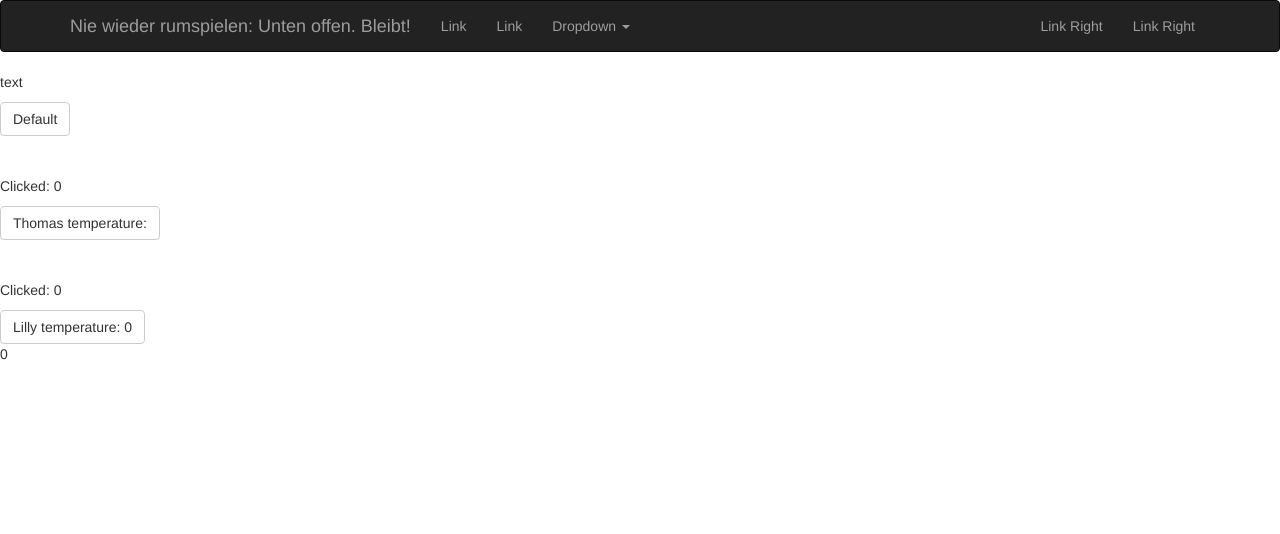
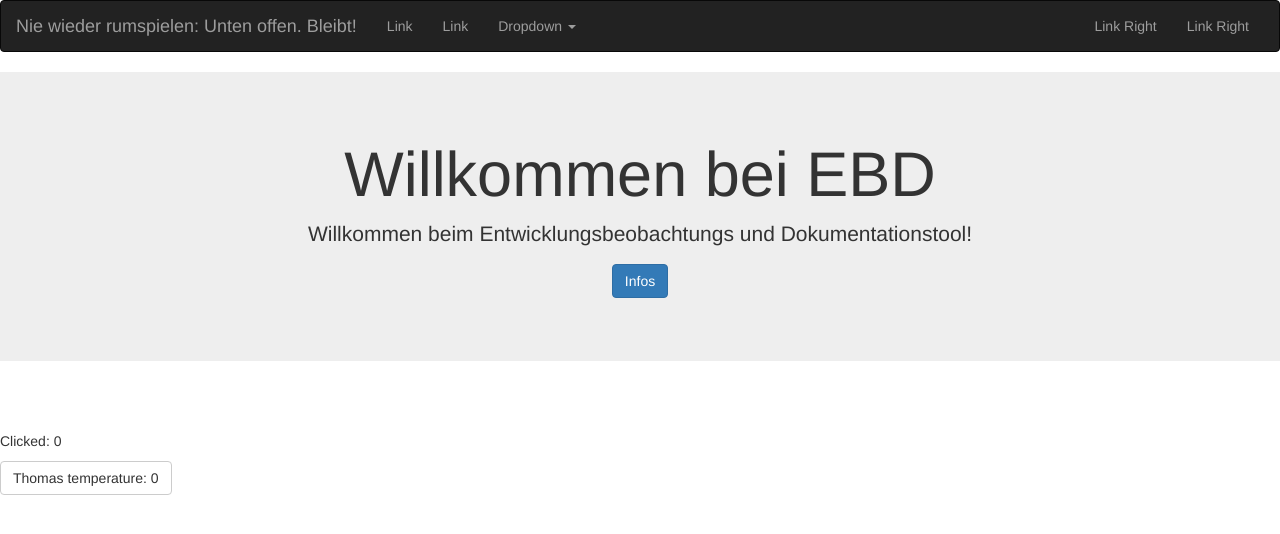
Before and after one commit to tomskyPotato/ebdreact, a React (Create React App) app: page / in a window 1280 px wide. Shown: the top 534 px of the page. Built offline with nearby package versions, Linux system fonts and the light colour scheme.

Commit message:
als nächstes wird der Router implementiert. Nachdem entlich die Dataflow verstanden wurde z.b. Button -> Textfeld

```diff
--- a/package.json
+++ b/package.json
@@ -8,6 +8,7 @@
     "react": "^16.0.0",
     "react-bootstrap": "^0.31.3",
     "react-dom": "^16.0.0",
+    "react-router": "^4.2.0",
     "react-scripts": "1.0.14"
   },
   "scripts": {
--- a/src/App.js
+++ b/src/App.js
@@ -21,9 +21,7 @@ handleClick = () => {
       <div className="App">
         <Navi />
         <Body />
-        <ButtonArea name="Thomas" handleClick={this.handleClick} />
-        <ButtonArea name="Lilly" temperature={this.state.temperature}/>
-        <p>{this.state.temperature}</p>
+        <ButtonArea name="Thomas" handleClick={this.handleClick} temperature={this.state.temperature}/>
       </div>
     );
   }
--- a/src/body.js
+++ b/src/body.js
@@ -1,13 +1,20 @@
 import React, { Component } from 'react';
-import { Button } from 'react-bootstrap';
+import { Button, Jumbotron } from 'react-bootstrap';
 import './App.css';
+
+const divStyle = {
+  textAlign: 'center',
+}
 
 class Body extends Component {
     render(){
       return(
         <div className="flex-item flex-item-body">
-          <p>text</p>
-          <Button>Default</Button>
+          <Jumbotron style={divStyle}>
+            <h1>Willkommen bei EBD</h1>
+            <p>Willkommen beim Entwicklungsbeobachtungs und Dokumentationstool!</p>
+            <p><Button bsStyle="primary">Infos</Button></p>
+          </Jumbotron>
         </div>
       );
     }
--- a/src/buttonarea.js
+++ b/src/buttonarea.js
@@ -1,6 +1,5 @@
 import React, { Component } from 'react';
 import { Button } from 'react-bootstrap';
-import PropTypes from 'prop-types';
 
 class ButtonArea extends Component {
   constructor(props){
--- a/src/navbar.js
+++ b/src/navbar.js
@@ -6,7 +6,7 @@ class Navi extends Component {
     render(){
       return(
         <div className="flex-item flex-item-top">
-            <Navbar inverse collapseOnSelect >{/*fluid="true">*/}
+            <Navbar inverse collapseOnSelect fluid="true">
             <Navbar.Header>
                 <Navbar.Brand>
                 <a href="">Nie wieder rumspielen: Unten offen. Bleibt!</a>
```
